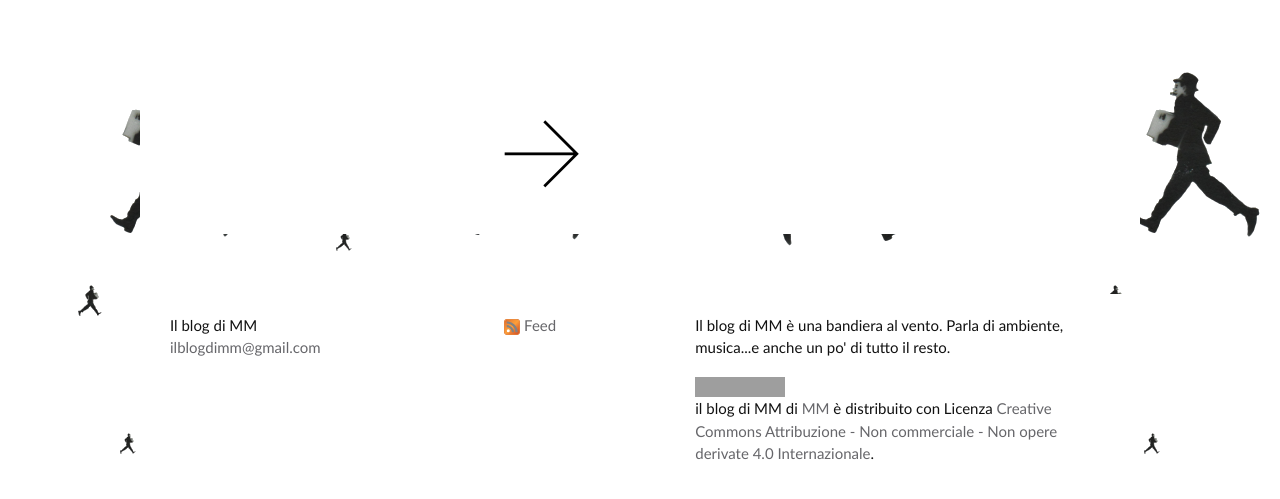
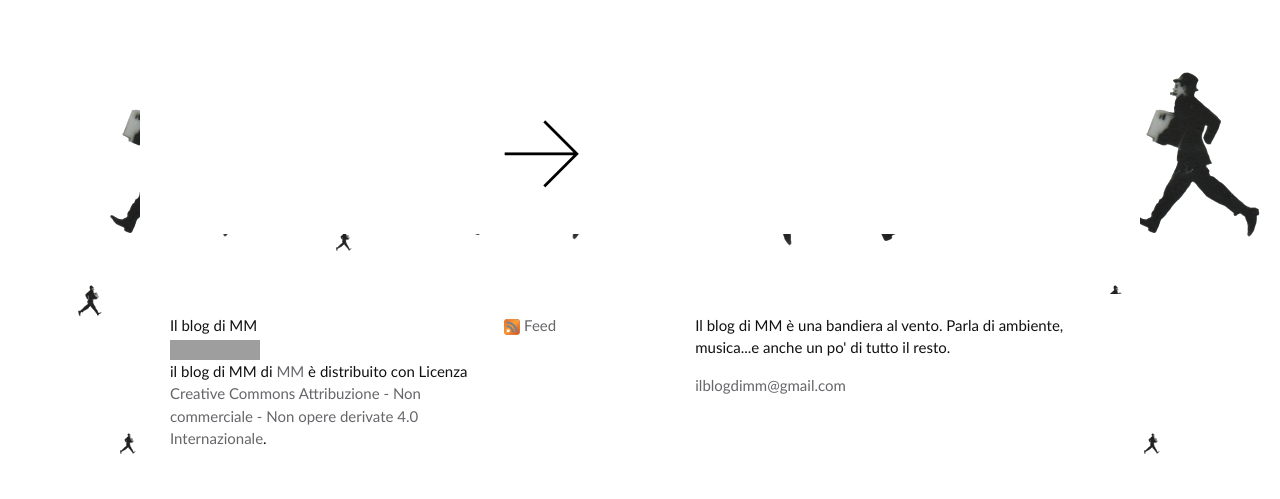
Before and after one commit to ilblogdimm/ilblogdimm, a Jekyll site: the page built from index.html, in a window 1280 px wide and 900 px high, scrolled down 5748 px, cut to the strip 390-889 px from the top of the window. Built offline with Jekyll 4.4.1, drawn with Linux system fonts in a browser that asks for light colours; the list of posts is cut into pages by our own code; some of the changed lines change nothing that is shown; grey boxes are pictures that could not be loaded.

Commit message:
Scambiata email con licenza

```diff
--- a/_includes/footer.html
+++ b/_includes/footer.html
@@ -6,7 +6,10 @@
             <div class="footer-col  footer-col-1">
                 <ul class="contact-list">
                     <li>{{ site.title }}</li>
-                    <li><a href="mailto:{{ site.email }}">{{ site.email }}</a></li>
+                    <li><a rel="license" href="http://creativecommons.org/licenses/by-nc-nd/4.0/"><img alt="Licenza Creative Commons" style="border-width:0" src="https://i.creativecommons.org/l/by-nc-nd/4.0/88x31.png" />
+                    </a><br /><span xmlns:dct=" http://purl.org/dc/terms/" href="http://purl.org/dc/dcmitype/Text" property= "dct:title" rel="dct:type">il blog di MM</span> di
+                    <a xmlns:cc="http:// creativecommons.org/ns#" href="http://www.ilblogdimm.it/" property= "cc:attributionName" rel="cc:attributionURL">MM</a> è distribuito con Licenza
+                    <a rel="license" href="http://creativecommons.org/licenses/by-nc-nd/4.0/"> Creative Commons Attribuzione - Non commerciale - Non opere derivate 4.0 Internazionale</a>.</li>
             </ul>
         </div>
 
@@ -70,10 +73,8 @@
         <div class="footer-col  footer-col-3">
 
             <p class="text">{{ site.description }}</p>
-                <a rel="license" href="http://creativecommons.org/licenses/by-nc-nd/4.0/"><img alt="Licenza Creative Commons" style="border-width:0" src="https://i.creativecommons.org/l/by-nc-nd/4.0/88x31.png" />
-                </a><br /><span xmlns:dct=" http://purl.org/dc/terms/" href="http://purl.org/dc/dcmitype/Text" property= "dct:title" rel="dct:type">il blog di MM</span> di
-                <a xmlns:cc="http:// creativecommons.org/ns#" href="http://www.ilblogdimm.it/" property= "cc:attributionName" rel="cc:attributionURL">MM</a> è distribuito con Licenza
-                <a rel="license" href="http://creativecommons.org/licenses/by-nc-nd/4.0/"> Creative Commons Attribuzione - Non commerciale - Non opere derivate 4.0 Internazionale</a>.
+            <a href="mailto:{{ site.email }}">{{ site.email }}</a>
+
         </div>
     </div>
 
```
Lines whose indentation alone changed are shown as unchanged.
